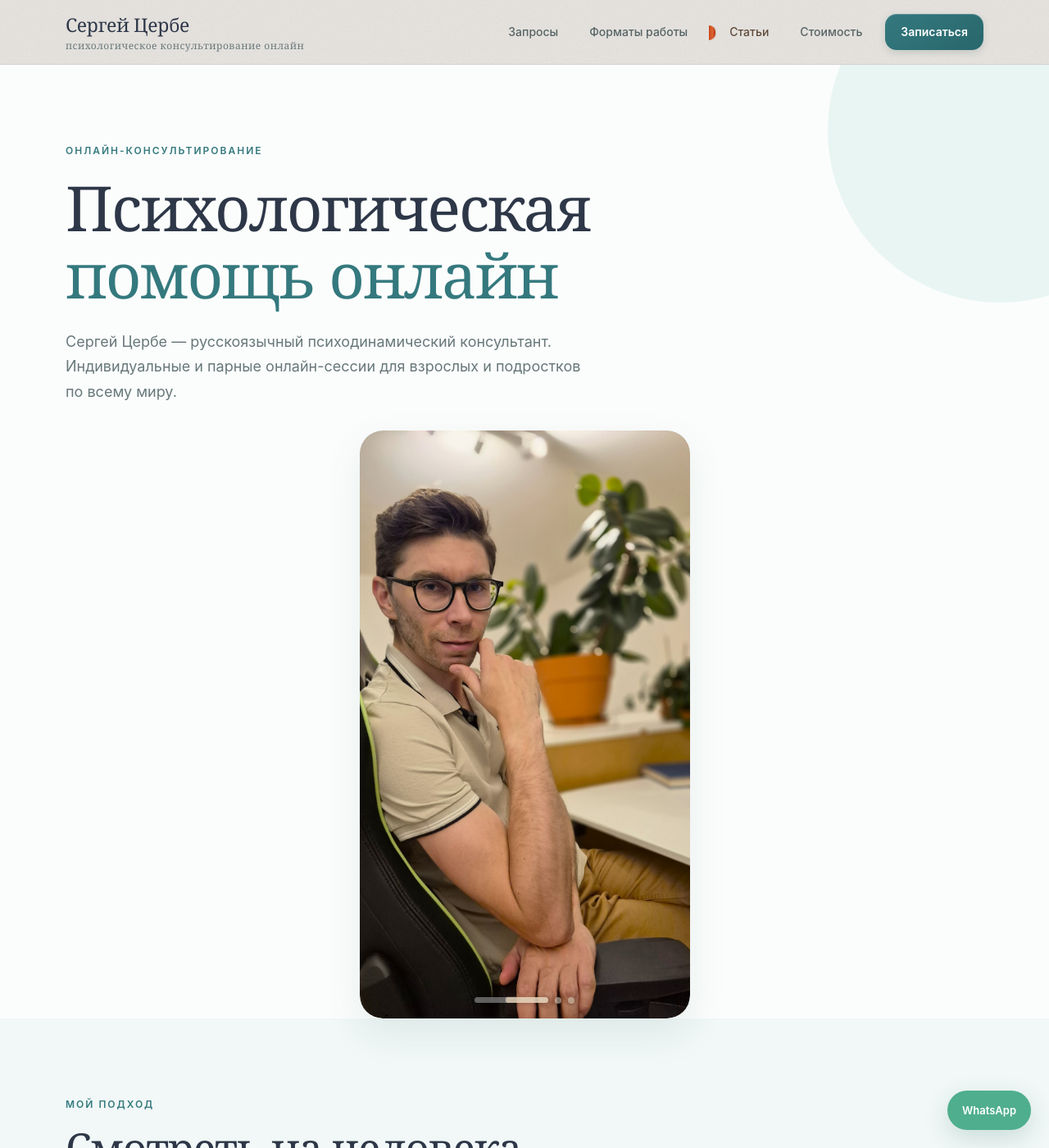
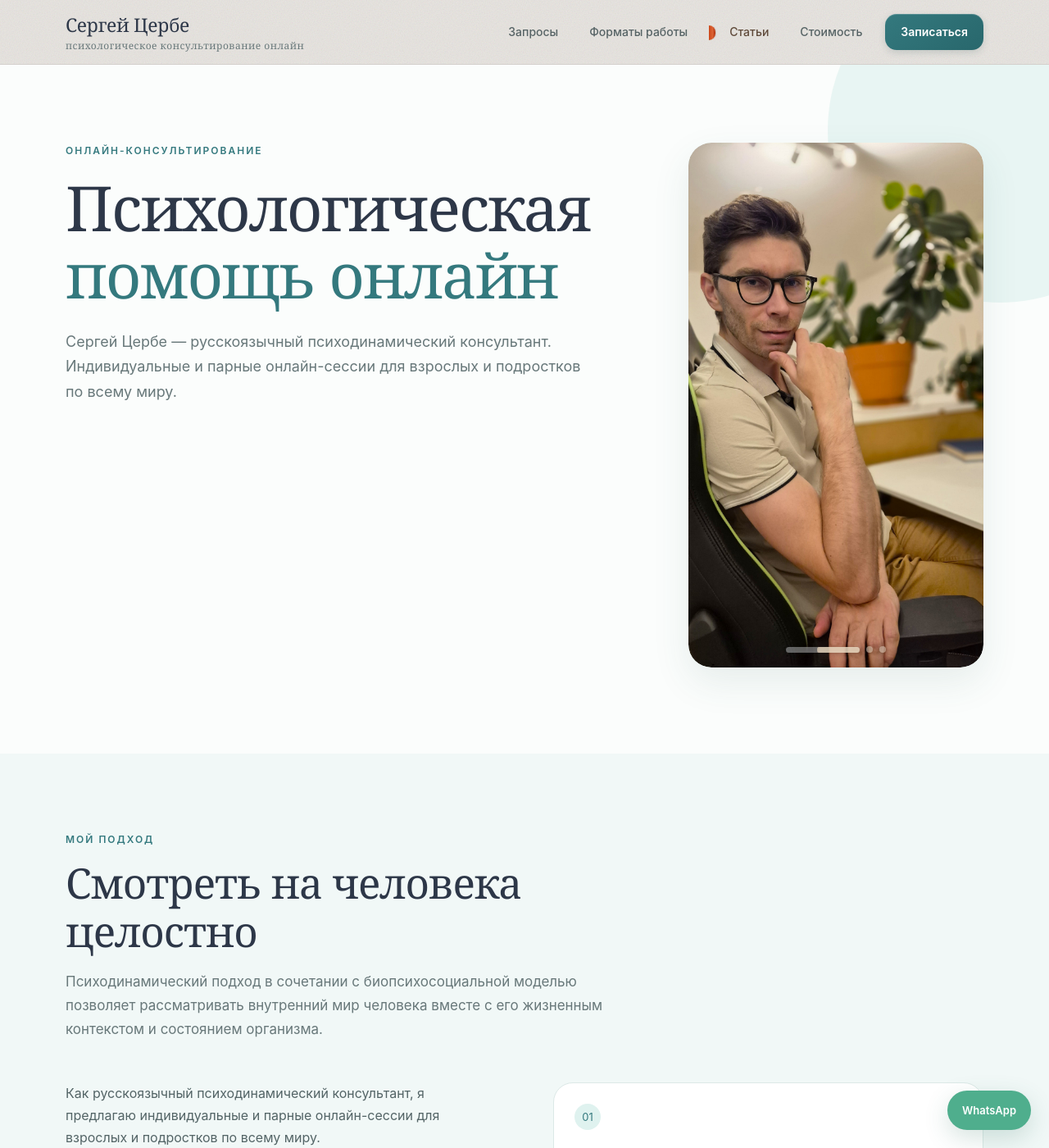
Before and after one commit to zerbe25-gif/zerbe25-gif.github.io, a Jekyll site: the page built from index.html, in a window 1280 px wide and 1400 px high. Shown: the whole window at 82% size. Built offline with Jekyll 4.4.1, drawn with Linux system fonts in a browser that asks for light colours.

Commit message:
Update index.html

```diff
--- a/index.html
+++ b/index.html
@@ -698,7 +698,7 @@ body.modal-open {
 
   align-items: center;
 
-  gap: 70px;
+  gap: 50px;
 }
 
     .eyebrow {
@@ -2167,14 +2167,8 @@ body.modal-open {
             по всему миру.
           </p>
 
-
-          </div>
-
-        </div>
-
-
+         </div>
      <!-- ================= ФОТО ================= -->
-
 
 <div class="photo-area reveal" id="photo-slider">
 
@@ -2202,6 +2196,8 @@ body.modal-open {
 
 </div>
 
+        </div>
+      </section>
     <!-- ================= ABOUT ================= -->
 
     <section class="about" id="about">
```
